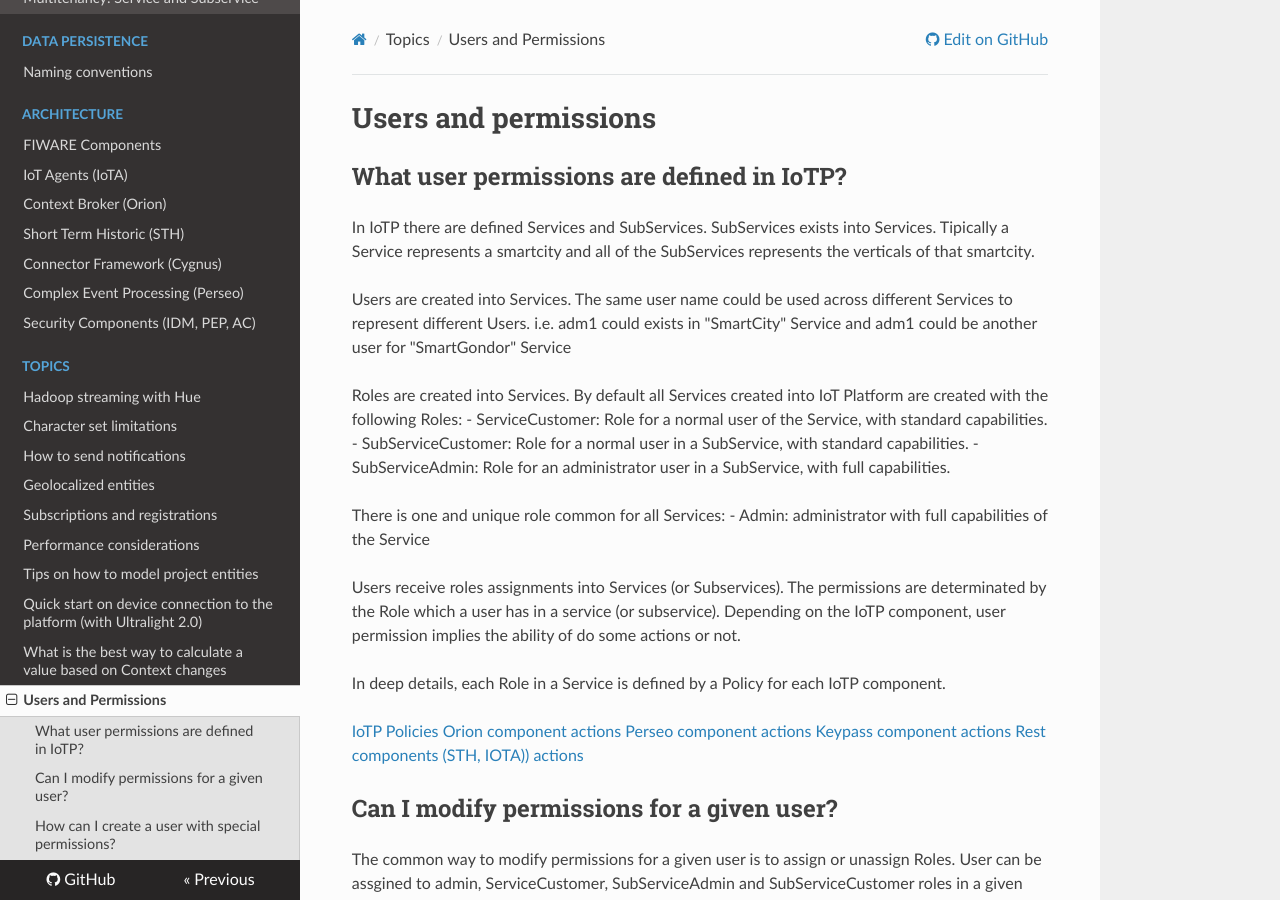
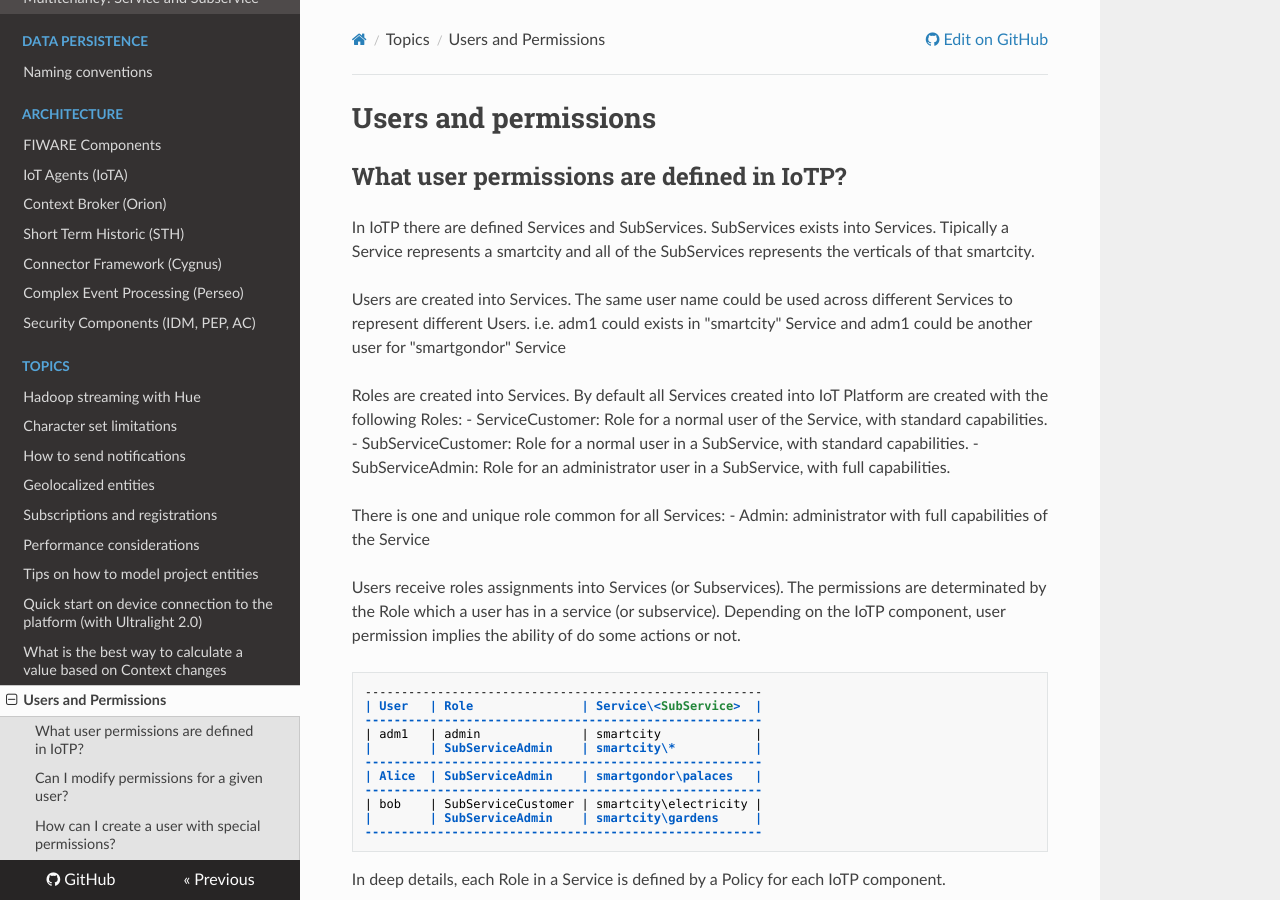
Before and after one commit to telefonicaid/thinking-cities, an MkDocs documentation site: the page built from docs/topics/user_permissions.md, in a window 1280 px wide and 900 px high. Built offline with MkDocs 1.6.1, drawn with Linux system fonts in a browser that asks for light colours; nearby versions of some CDN libraries; old or Windows-style settings are respelled for this version of MkDocs.

Commit message:
add a table for user, groups, service and subservice

````diff
--- a/docs/topics/user_permissions.md
+++ b/docs/topics/user_permissions.md
@@ -8,7 +8,7 @@
 Tipically a Service represents a smartcity and all of the SubServices represents the verticals of that smartcity.
 
 Users are created into Services. The same user name could be used across different Services to represent different Users.
-i.e. adm1 could exists in "SmartCity" Service and adm1 could be another user for "SmartGondor" Service
+i.e. adm1 could exists in "smartcity" Service and adm1 could be another user for "smartgondor" Service
 
 Roles are created into Services. By default all Services created into IoT Platform are created with the following Roles:
 - ServiceCustomer: Role for a normal user of the Service, with standard capabilities.
@@ -21,6 +21,20 @@
 Users receive roles assignments into Services (or Subservices). The permissions are determinated by the Role
 which a user has in a service (or subservice). Depending on the IoTP component, user permission implies the ability
 of do some actions or not.
+
+```
+-------------------------------------------------------
+| User   | Role               | Service\<SubService>  |
+-------------------------------------------------------
+| adm1   | admin              | smartcity             |
+|        | SubServiceAdmin    | smartcity\*           |
+-------------------------------------------------------
+| Alice  | SubServiceAdmin    | smartgondor\palaces   |
+-------------------------------------------------------
+| bob    | SubServiceCustomer | smartcity\electricity |
+|        | SubServiceAdmin    | smartcity\gardens     |
+-------------------------------------------------------
+```
 
 In deep details, each Role in a Service is defined by a Policy for each IoTP component.
 
````
